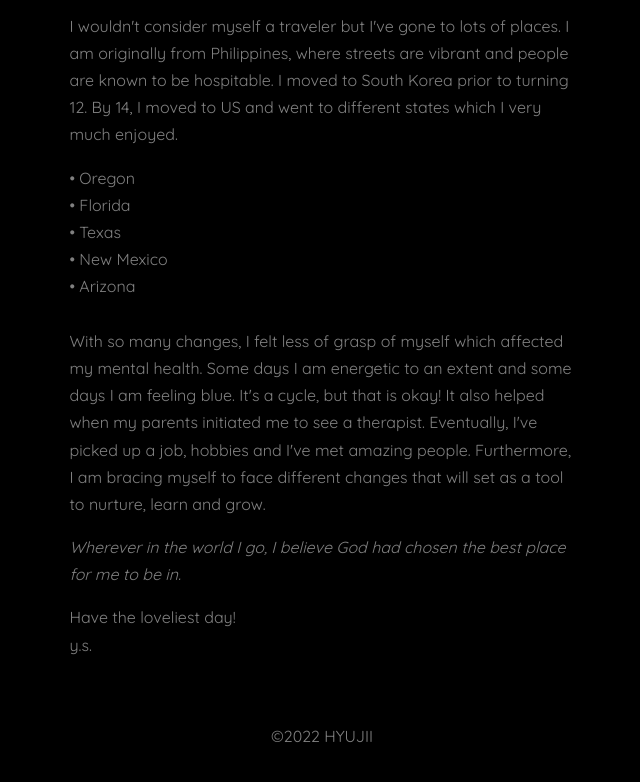
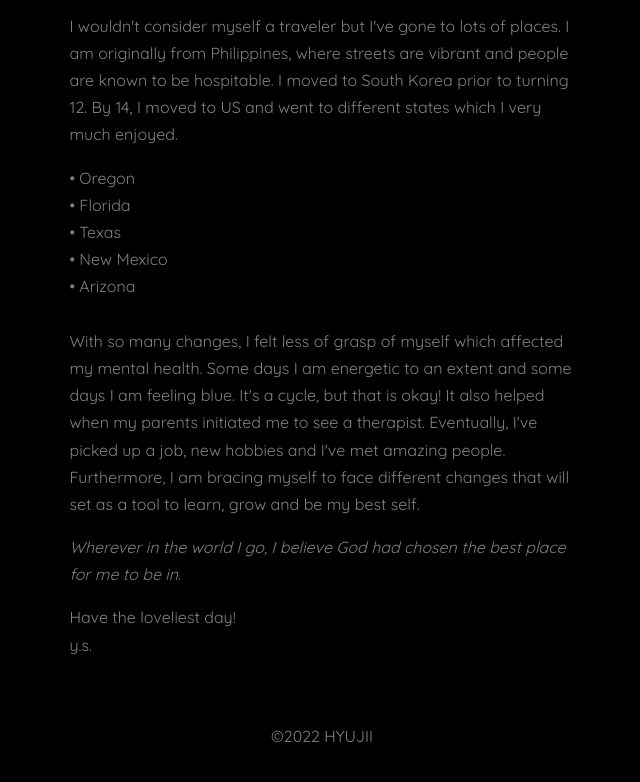
Before and after one commit to hyooji/-, a plain HTML site: page bio.html in a window 1280 px wide. Shown: the part 905-1687 px from the top of the page, without its empty margins (193-833 px from the left). Drawn offline with Linux system fonts and the light colour scheme; files whose address does not match are found by name.

Commit message:
Update bio.html

```diff
--- a/bio.html
+++ b/bio.html
@@ -82,7 +82,7 @@
                <span>&#8226;</span> Texas <br>
                <span>&#8226;</span> New Mexico <br>
                <span>&#8226;</span> Arizona <br> <br>
-              <p>With so many changes, I felt less of grasp of myself which affected my mental health. Some days I am energetic to an extent and some days I am feeling blue. It's a cycle, but that is okay! It also helped when my parents initiated me to see a therapist. Eventually, I've picked up a job, hobbies and I've met amazing people. Furthermore, I am bracing myself to face different changes that will set as a tool to nurture, learn and grow.</p>
+              <p>With so many changes, I felt less of grasp of myself which affected my mental health. Some days I am energetic to an extent and some days I am feeling blue. It's a cycle, but that is okay! It also helped when my parents initiated me to see a therapist. Eventually, I've picked up a job, new hobbies and I've met amazing people. Furthermore, I am bracing myself to face different changes that will set as a tool to learn, grow and be my best self.</p>
               <p><em>Wherever in the world I go, I believe God had chosen the best place for me to be in.</em></p>
               <p cass="mt-4">Have the loveliest day! <br> y.s.</p>
             </div>
```
